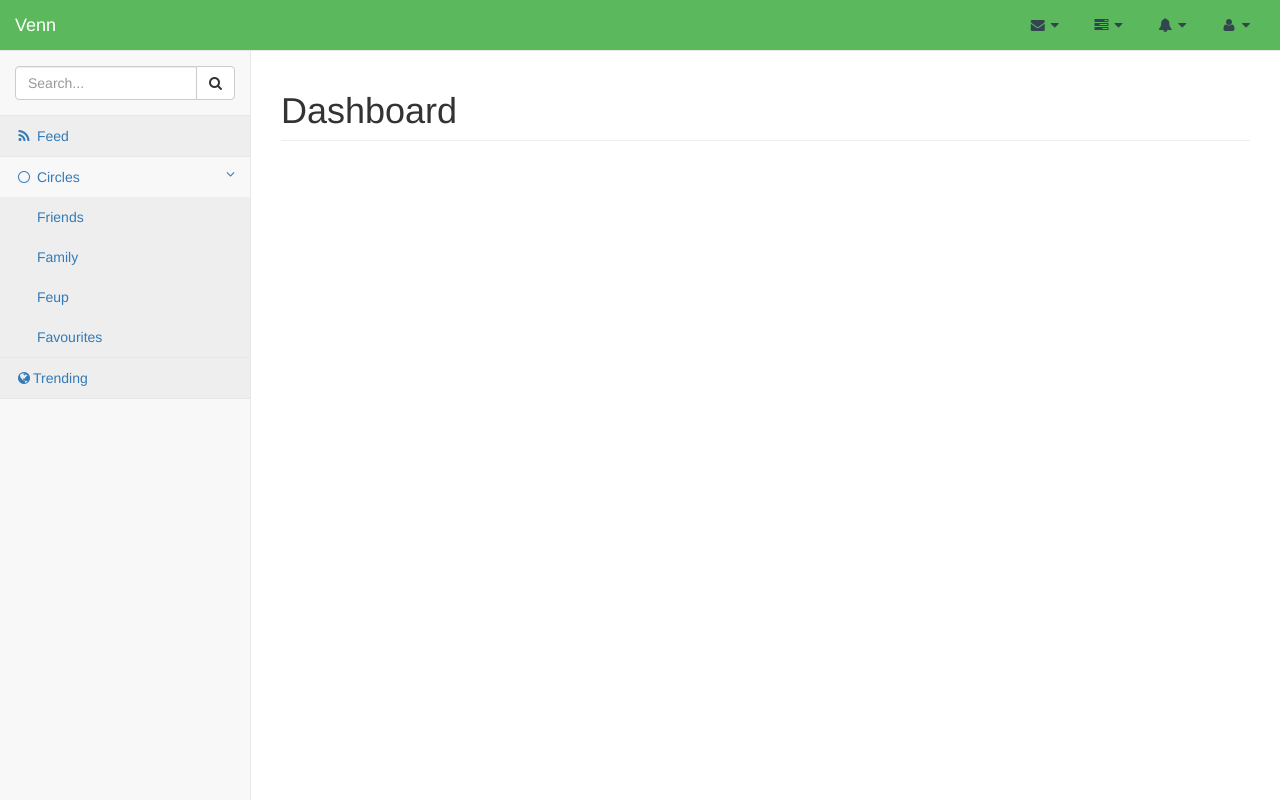
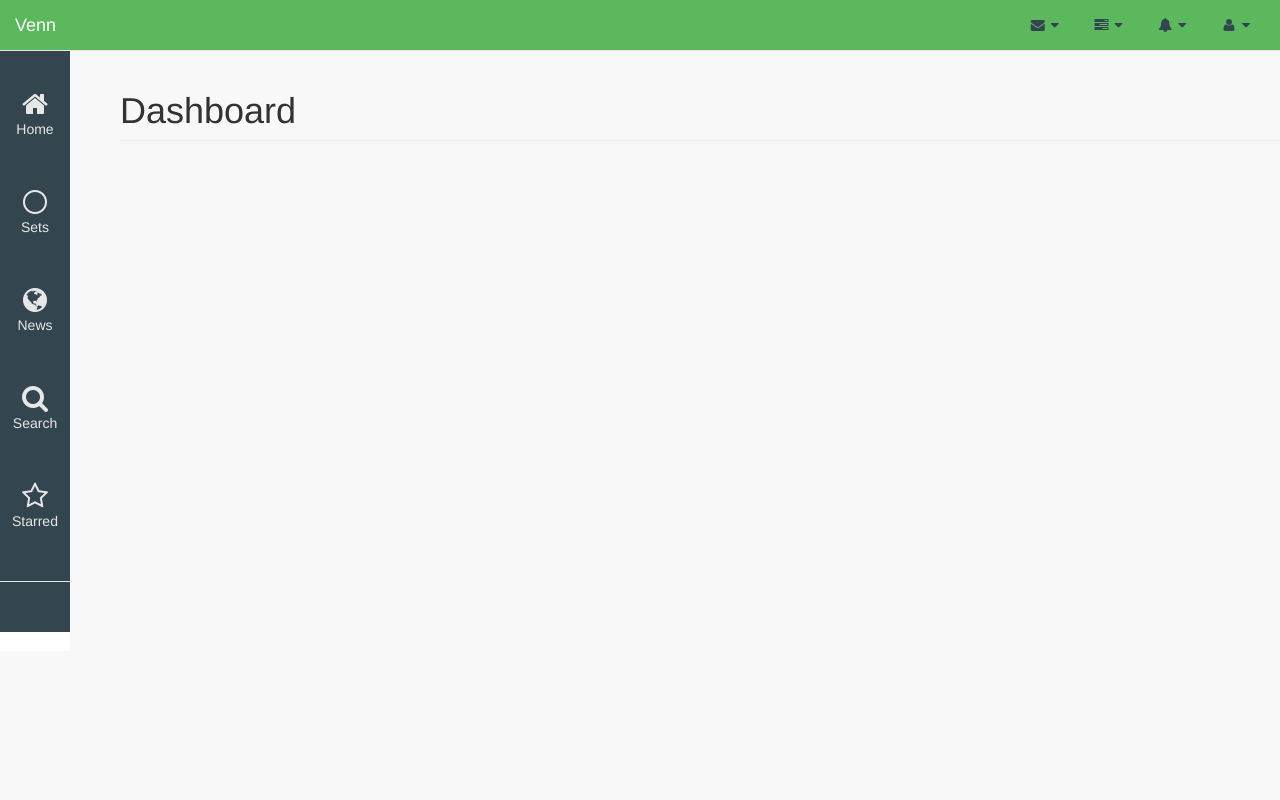
Before and after one commit to norim13/venn, a PHP site: page /pages/index.php in a window 1280 px wide. Run offline with PHP 8.4, Linux system fonts and the light colour scheme.

Commit message:
Side bar updated
Side bar toda bonita

```diff
--- /dev/null
+++ b/proj/assets/css/body.css
@@ -0,0 +1,14 @@
+#bodydashboard{
+/*red*/
+/*
+background-color: rgb(221,77,66);
+*/
+
+/*blue*/
+
+margin-left: 120px;
+
+
+
+
+}
--- /dev/null
+++ b/proj/assets/css/sidebar.css
@@ -0,0 +1,48 @@
+#sidebar{
+/*red*/
+/*
+background-color: rgb(221,77,66);
+*/
+
+/*blue*/
+
+
+
+ width: 70px;
+ height: 600px;
+ background:  white;
+
+ text-align: center;
+}
+
+#sidebar li {
+	margin-top:20px;
+	margin-bottom:50px;
+}
+
+#sidebar ul {
+ background: rgb(51,69,79);
+
+}
+
+.button-toggle-grey {
+
+color: #E8E7E7;
+
+}
+
+
+
+
+#sidebar ul.nav.nav-second-level.collapse.in::before {
+	width: 0px;
+	height: 0px;
+	margin: 0px;
+	padding: 0px;
+
+}
+
+
+#sidebar a {
+	padding: 0px;
+}
--- a/proj/index.html
+++ b/proj/index.html
@@ -2,7 +2,7 @@
 <html>
 <head>
 <meta http-equiv="refresh" content="0;url=pages/index.html">
-<title>SB Admin 2</title>
+<title> Venn </title>
 <script language="javascript">
     window.location.href = "pages/index.php"
 </script>
--- a/proj/pages/header.php
+++ b/proj/pages/header.php
@@ -224,44 +224,42 @@
             </ul>
             <!-- /.navbar-top-links -->
 
-            <div class="navbar-default sidebar" role="navigation">
+            <div  id="sidebar" class="navbar-default sidebar" role="navigation">
                 <div class="sidebar-nav navbar-collapse">
                     <ul class="nav" id="side-menu">
-                        <li class="sidebar-search">
-                            <div class="input-group custom-search-form">
-                                <input type="text" class="form-control" placeholder="Search...">
-                                <span class="input-group-btn">
-                                <button class="btn btn-default" type="button">
-                                    <i class="fa fa-search"></i>
-                                </button>
-                            </span>
-                            </div>
-                            <!-- /input-group -->
-                        </li>
-                        <li>
-                            <a href="index.php"><i class="fa fa-rss fa-fw"></i> Feed</a>
-                        </li>
-                        <li>
-                            <a href="#"><i class="fa fa-circle-thin fa-fw"></i> Circles<span class="fa arrow"></span></a>
+                       <li>
                             <ul class="nav nav-second-level">
                                <li>
-                                    <a href="index.php">Friends</a>
+                                    <a href="index.php"></a>
+                                    <i class="fa fa-home fa-2x button-toggle-grey" ></i>
+                                    <br>
+                                    <p class="button-toggle-grey"> Home </p>
                                 </li>
                                 <li>
-                                    <a href="index.php">Family</a>
+                                    <a href="friends.php"></a>
+                                    <i class="fa fa-circle-thin fa-2x button-toggle-grey" ></i>
+                                    <p class="button-toggle-grey"> Sets </p>
+                                </li>
+                                <li>
+                                    <a href="index.php"> </a>
+                                    <i class="fa fa-globe fa-2x button-toggle-grey" ></i>
+                                    <br>
+                                    <p class="button-toggle-grey"> News </p>
+                                </li>
+                                <li>
+                                    <a href="index.php" ></a>
+                                    <i class="fa fa-search fa-2x button-toggle-grey" ></i>
+                                    <br>
+                                    <p class="button-toggle-grey"> Search </p>
                                 </li>
 								<li>
-                                    <a href="index.php">Feup</a>
-                                </li>
-								<li>
-                                    <a href="index.php">Favourites</a>
+                                    <a href="index.php"></a>
+                                    <i  class="fa fa-star-o fa-2x button-toggle-grey"></i>
+                                    <br>
+                                    <p class="button-toggle-grey"> Starred </p>
                                 </li>
                             </ul>
                             <!-- /.nav-second-level -->
-                        </li>
-
-						<li>
-                            <a href="index.php"><i class="fa fa-globe fa-fw"></i>Trending</a>
                         </li>
 
 						<!--
--- a/proj/pages/icons.html
+++ b/proj/pages/icons.html
@@ -9,7 +9,7 @@
     <meta name="description" content="">
     <meta name="author" content="">
 
-    <title>SB Admin 2 - Bootstrap Admin Theme</title>
+    <title>Venn</title>
 
     <!-- Bootstrap Core CSS -->
     <link href="../bower_components/bootstrap/dist/css/bootstrap.min.css" rel="stylesheet">
--- a/proj/pages/index.php
+++ b/proj/pages/index.php
@@ -14,6 +14,9 @@
     <!-- Bootstrap Core CSS -->
     <link href="../assets/frameworks/bootstrap/css/bootstrap.min.css" rel="stylesheet">
 	<link href="../assets/css/navbar.css" rel="stylesheet">
+    <link href="../assets/css/sidebar.css" rel="stylesheet">
+    <link href="../assets/css/body.css" rel="stylesheet">
+
 
     <!-- MetisMenu CSS -->
     <link href="../assets/frameworks/metisMenu/dist/metisMenu.min.css" rel="stylesheet">
@@ -41,10 +44,10 @@
 
 <body>
 
-    <div id="wrapper">
+    <div id="wrapper" >
 	<? include 'header.php' ?>
 
-        <div id="page-wrapper">
+        <div id="bodydashboard">
             <div class="row">
                 <div class="col-lg-12">
                     <h1 class="page-header">Dashboard</h1>
```
Also changed, not shown: proj/assets/css/navbar.css (line endings or trailing spaces).
